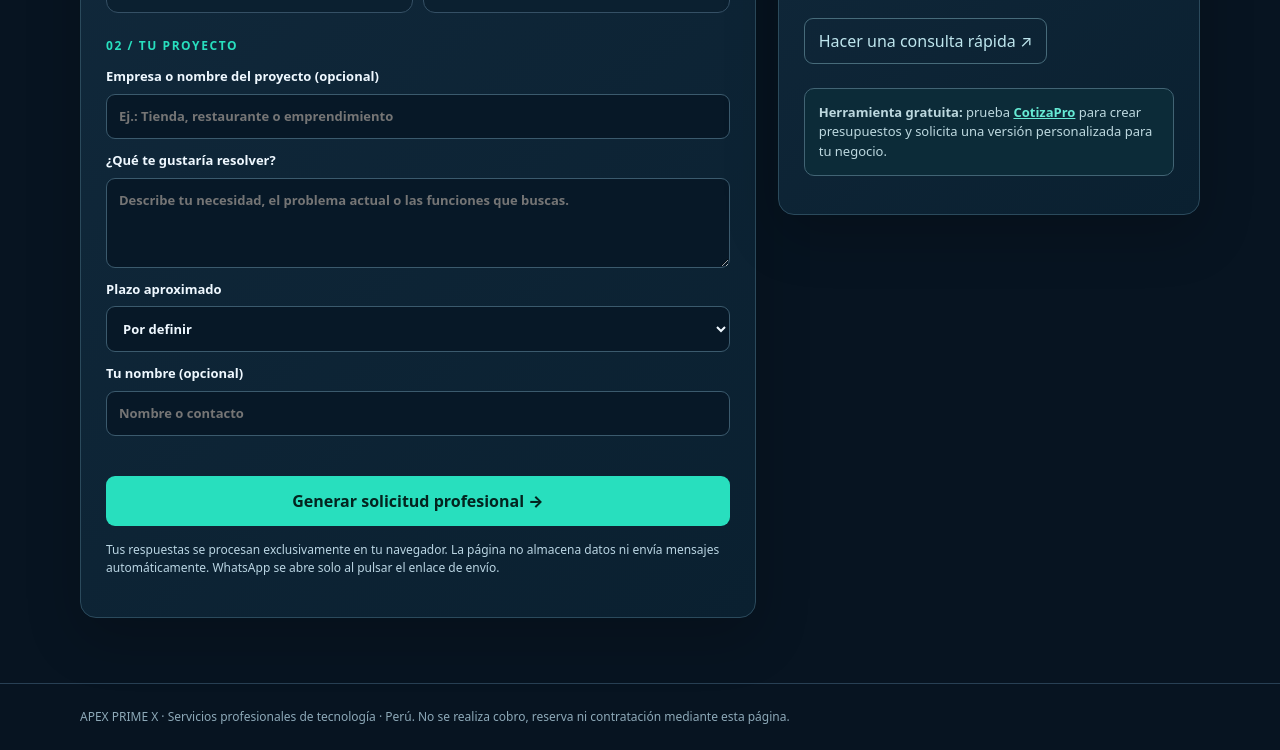
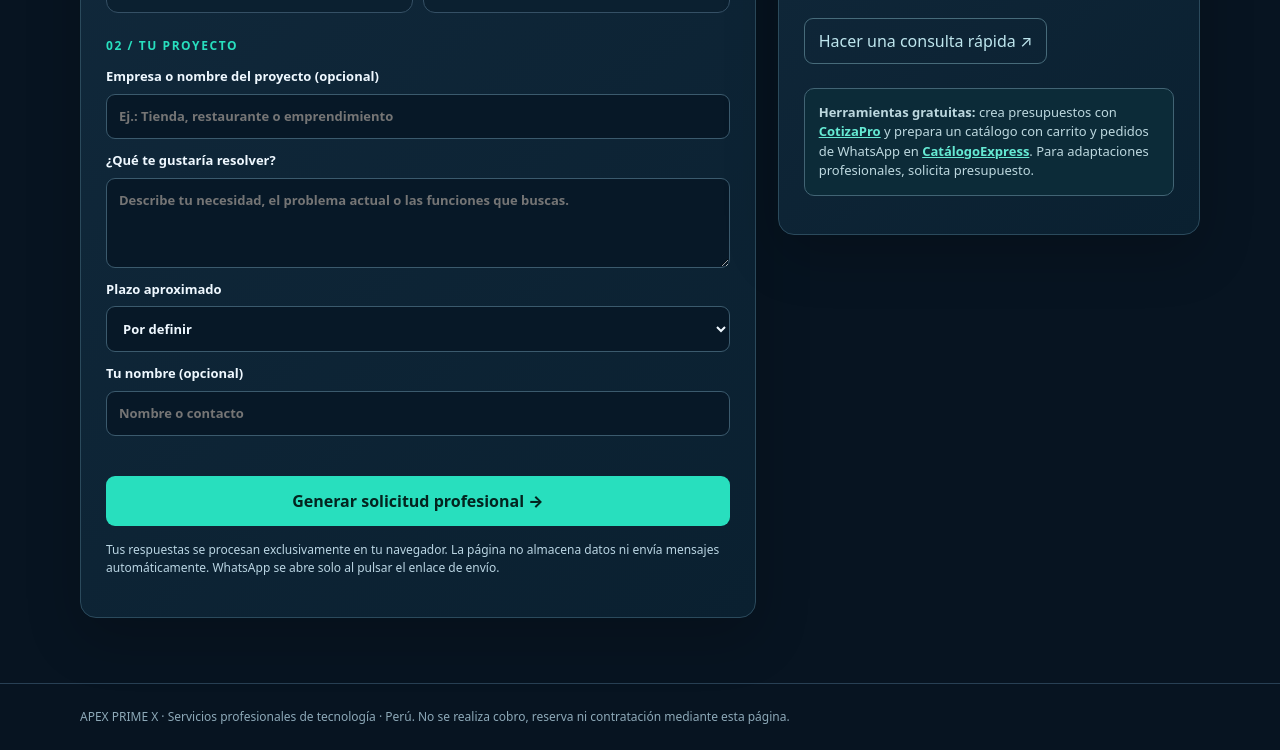
Before and after one commit to apxsolutionspe/Apex_Manager, a website with bundled scripts: page apex-global-intelligence-swarm/servicios.html in a window 1280 px wide. Shown: the part 925-1675 px from the top of the page. Built offline with nearby package versions, Linux system fonts and the light colour scheme.

Commit message:
feat(ops): distribute CatalogoExpress on APEX owned channels without Metricool

```diff
--- a/apex-global-intelligence-swarm/servicios.html
+++ b/apex-global-intelligence-swarm/servicios.html
@@ -26,6 +26,6 @@
 <ul class="side-list"><li>Definimos el problema y los objetivos.</li><li>Evaluamos los requisitos técnicos.</li><li>Proponemos alcance, plazo y presupuesto.</li><li>Trabajamos tras acordar las condiciones.</li></ul>
 <p class="info"><b>Canal comercial:</b> WhatsApp de APEX PRIME X, +51 931 797 758. La solicitud no representa un contrato ni implica precio garantizado.</p>
 <a class="secondary" style="display:inline-block;text-decoration:none;margin-top:16px" target="_blank" rel="noopener noreferrer" href="https://wa.me/51931797758?text=Hola%20APEX%20PRIME%20X%2C%20quiero%20consultar%20por%20sus%20servicios%20tecnol%C3%B3gicos.">Hacer una consulta rápida ↗</a>
-<p class="info" style="margin-top:24px"><b>Herramienta gratuita:</b> prueba <a href="./productos/cotizapro/" style="color:#66ead4;font-weight:800">CotizaPro</a> para crear presupuestos y solicita una versión personalizada para tu negocio.</p>
+<p class="info" style="margin-top:24px"><b>Herramientas gratuitas:</b> crea presupuestos con <a href="./productos/cotizapro/" style="color:#66ead4;font-weight:800">CotizaPro</a> y prepara un catálogo con carrito y pedidos de WhatsApp en <a href="./productos/catalogoexpress/" style="color:#66ead4;font-weight:800">CatálogoExpress</a>. Para adaptaciones profesionales, solicita presupuesto.</p>
 </aside></div></main><footer><div class="container">APEX PRIME X · Servicios profesionales de tecnología · Perú. No se realiza cobro, reserva ni contratación mediante esta página.</div></footer>
 <script type="module" src="./servicios-page.js"></script></body></html>
```
